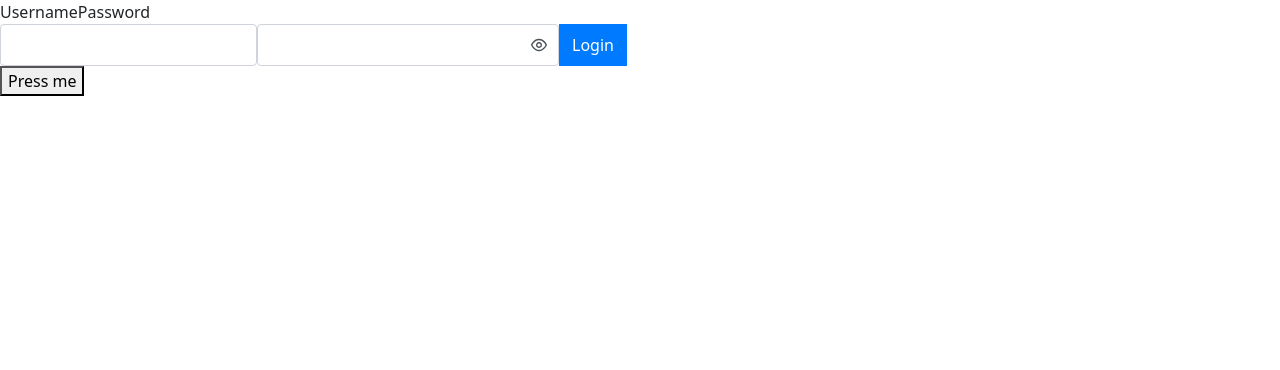
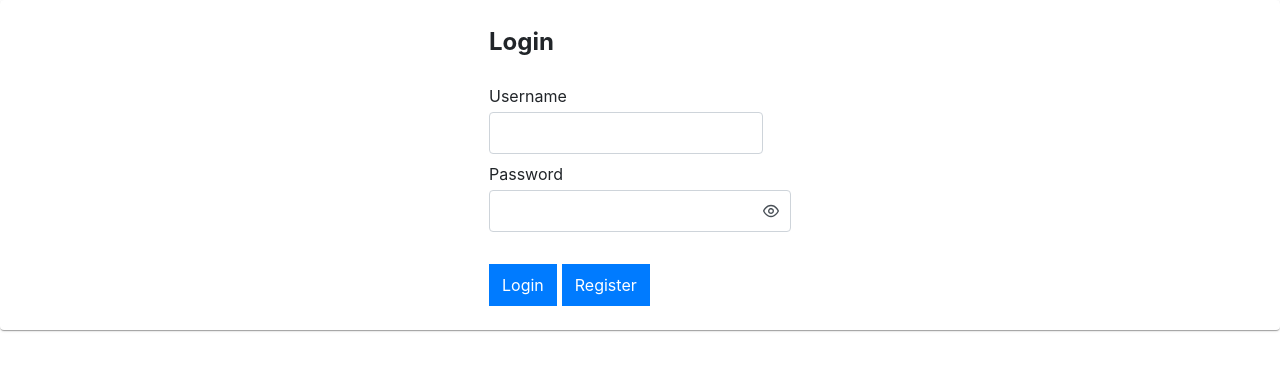
Before and after one commit to MikaelLinusHakansson/todo-standalone, a Vue app in the folder todo-app-standalone/: page / in a window 1280 px wide. Shown: the top 370 px of the page. Built offline with nearby package versions, Linux system fonts and the light colour scheme; what vue-cookies would draw is missing.

Commit message:
added card and styling to the login page

```diff
--- a/todo-app-standalone/src/components/LoginPage.vue
+++ b/todo-app-standalone/src/components/LoginPage.vue
@@ -1,33 +1,50 @@
 <template>
+    <Card style="25em" class="d-flex flex-column align-items-center">
+        <template #title>Login</template>
+        <template #content>
             <div>
-        <div class="flex flex-column gap-2">
+                <div class="mb-2">
                         <label for="username" id="username">Username</label>
-            <label for="password" id="password">Password</label>
+                    <div class="mt-1">
+                        <InputText v-model="username" id="username"></InputText>
+                    </div>
                 </div>
 
-        <div class="flex flex-column gap-2">
-            <InputText v-model="username" id="username"></InputText>
+                <div>
+                    <label for="password" id="password">Password</label>
+                    <div class="mt-1">
                         <Password v-model="password" :feedback="false" toggleMask></Password>
-            <Button @click="login">Login</Button>
                     </div>
-        <button @click="getAccessToken">Press me </button>
+                </div>
             </div>
         </template>
 
+        <template #footer>
+            <div >
+                <div class="btn-group">
+                    <Button @click="login" style="margin-right: 5px;">Login</Button>
+                    <Button>Register</Button>
+                </div>
+            </div>
+        </template>
+    </Card>
+</template>
+
 <script>
-import { mapActions, mapState } from 'pinia';
+import { mapActions } from 'pinia';
 import { userStore } from '../stores/userStore';
 
-import router from '../router';
 import Password from 'primevue/password';
 import InputText from 'primevue/inputtext';
 import Button from 'primevue/button';
+import Card from 'primevue/card';
 
 export default {
     components: {
         Password,
         InputText,
         Button,
+        Card,
     },
 
     data() {
--- a/todo-app-standalone/src/router.js
+++ b/todo-app-standalone/src/router.js
@@ -10,12 +10,12 @@ const router = createRouter({
     },
     {
       path: "/login",
-      name: "login",
+      name: "login.auth",
       component: () => import ("@/components/LoginPage.vue"),
     },
     {
       path: "/todo",
-      name: "todo",
+      name: "todo.list",
       component: () => import("@/components/TodoPage.vue"),
     },
   ],
```
Lines whose indentation alone changed are shown as unchanged.
